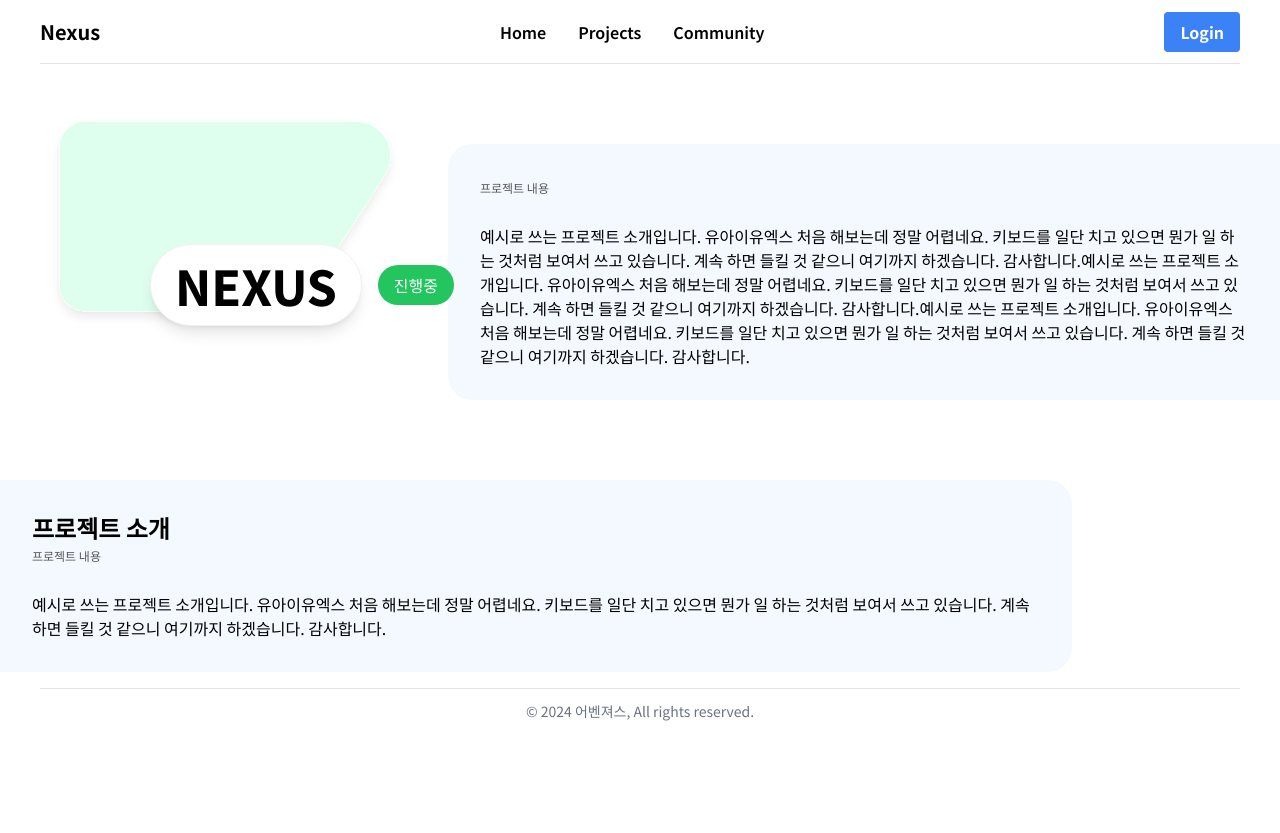
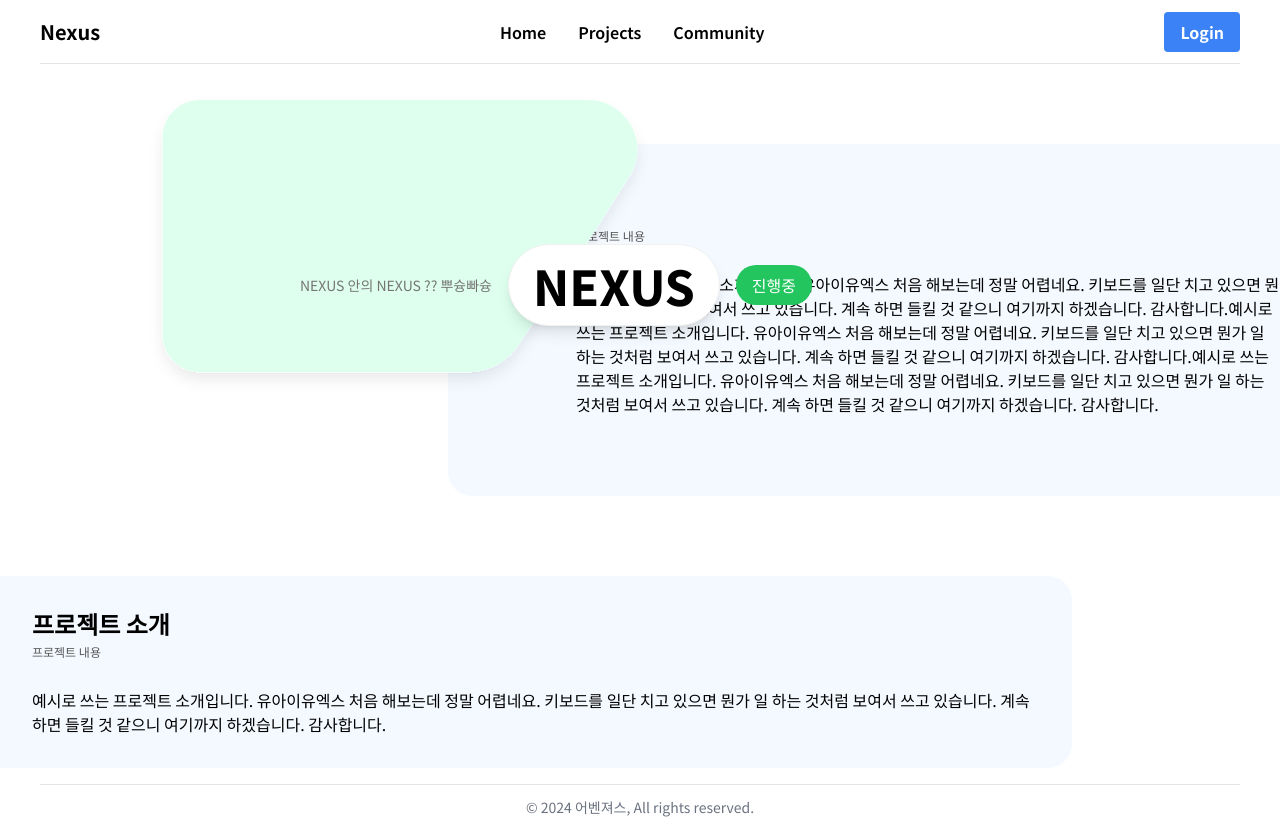
Before and after one commit to wwwcomcomcomcom/nexus-fe, a React (Vite) app: page /project/1 in a window 1280 px wide. Before the commit the page ends 800 px from the top, so only its background shows below. Built offline with nearby package versions, Linux system fonts and the light colour scheme.

Commit message:
프로젝트 상태 위치 및 설명 색상 조정

```diff
--- a/src/page/ProjectPage.tsx
+++ b/src/page/ProjectPage.tsx
@@ -10,37 +10,37 @@ function ProjectPage(/*props: DivProps*/) {
   return (
     <main className="">
       <div className="relative my-20">
-        <GreenTopBox
-          width={350}
-          height="auto"
-          className="absolute top-[-50px] left-[50px] z-10"
-        />
-        <div className="absolute top-[100px] left-[150px] z-20 flex items-center space-x-4 ">
-          <h1 className="inline-block text-5xl font-extrabold bg-white p-4 px-6 rounded-full border-[#F1F1F1] border-[1px] shadow-lg">
-            NEXUS
-          </h1>
-          <span className="bg-green-500 text-white py-2 px-4 rounded-full">
-            진행중
-          </span>
-        </div>
-
-        <section className="block bg-[#F4F9FF] rounded-l-3xl ml-[35%] align-start p-8 max-h-[70vh] overflow-y-auto z-20">
+        <div className="relative ">
+          <section className="block bg-[#F4F9FF] rounded-l-3xl ml-[35%] align-start py-20 pl-32 max-h-[70vh] overflow-y-auto z-50">
             <h2 className="text-xs pb-7 pt-1 text-[#565656] z-20">
               프로젝트 내용
             </h2>
             <p className="">
               예시로 쓰는 프로젝트 소개입니다. 유아이유엑스 처음 해보는데 정말
-            어렵네요. 키보드를 일단 치고 있으면 뭔가 일 하는 것처럼 보여서 쓰고
-            있습니다. 계속 하면 들킬 것 같으니 여기까지 하겠습니다.
+              어렵네요. 키보드를 일단 치고 있으면 뭔가 일 하는 것처럼 보여서
+              쓰고 있습니다. 계속 하면 들킬 것 같으니 여기까지 하겠습니다.
               감사합니다.예시로 쓰는 프로젝트 소개입니다. 유아이유엑스 처음
               해보는데 정말 어렵네요. 키보드를 일단 치고 있으면 뭔가 일 하는
               것처럼 보여서 쓰고 있습니다. 계속 하면 들킬 것 같으니 여기까지
-            하겠습니다. 감사합니다.예시로 쓰는 프로젝트 소개입니다. 유아이유엑스
-            처음 해보는데 정말 어렵네요. 키보드를 일단 치고 있으면 뭔가 일 하는
-            것처럼 보여서 쓰고 있습니다. 계속 하면 들킬 것 같으니 여기까지
-            하겠습니다. 감사합니다.
+              하겠습니다. 감사합니다.예시로 쓰는 프로젝트 소개입니다.
+              유아이유엑스 처음 해보는데 정말 어렵네요. 키보드를 일단 치고
+              있으면 뭔가 일 하는 것처럼 보여서 쓰고 있습니다. 계속 하면 들킬 것
+              같으니 여기까지 하겠습니다. 감사합니다.
             </p>
           </section>
+          <GreenTopBox className="absolute top-[-50px] left-[50px] z-10 h-[300px]" />
+          <div className="absolute top-[100px] left-[300px] z-30 flex items-center space-x-4 ">
+            <a className="grid text-[#757575] text-sm">
+              NEXUS 안의 NEXUS ?? 뿌슝빠슝
+            </a>
+            <h1 className="inline-block gird text-5xl font-extrabold bg-white p-4 px-6 rounded-full border-[#F1F1F1] border-[1px] shadow-lg">
+              NEXUS
+            </h1>
+            <span className="bg-green-500 text-white py-2 px-4 rounded-full grid">
+              진행중
+            </span>
+          </div>
+        </div>
       </div>
 
       <div className="relative my-0">
```
Lines whose indentation alone changed are shown as unchanged.
